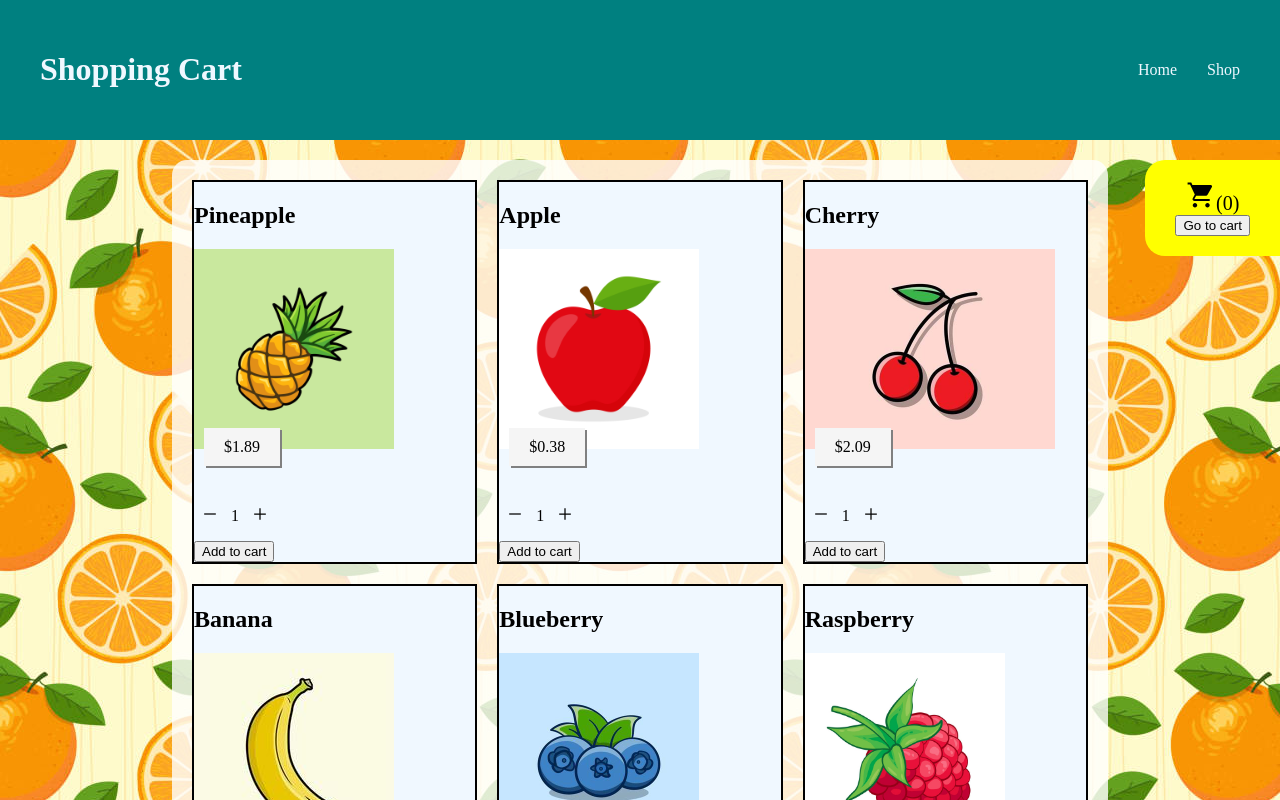
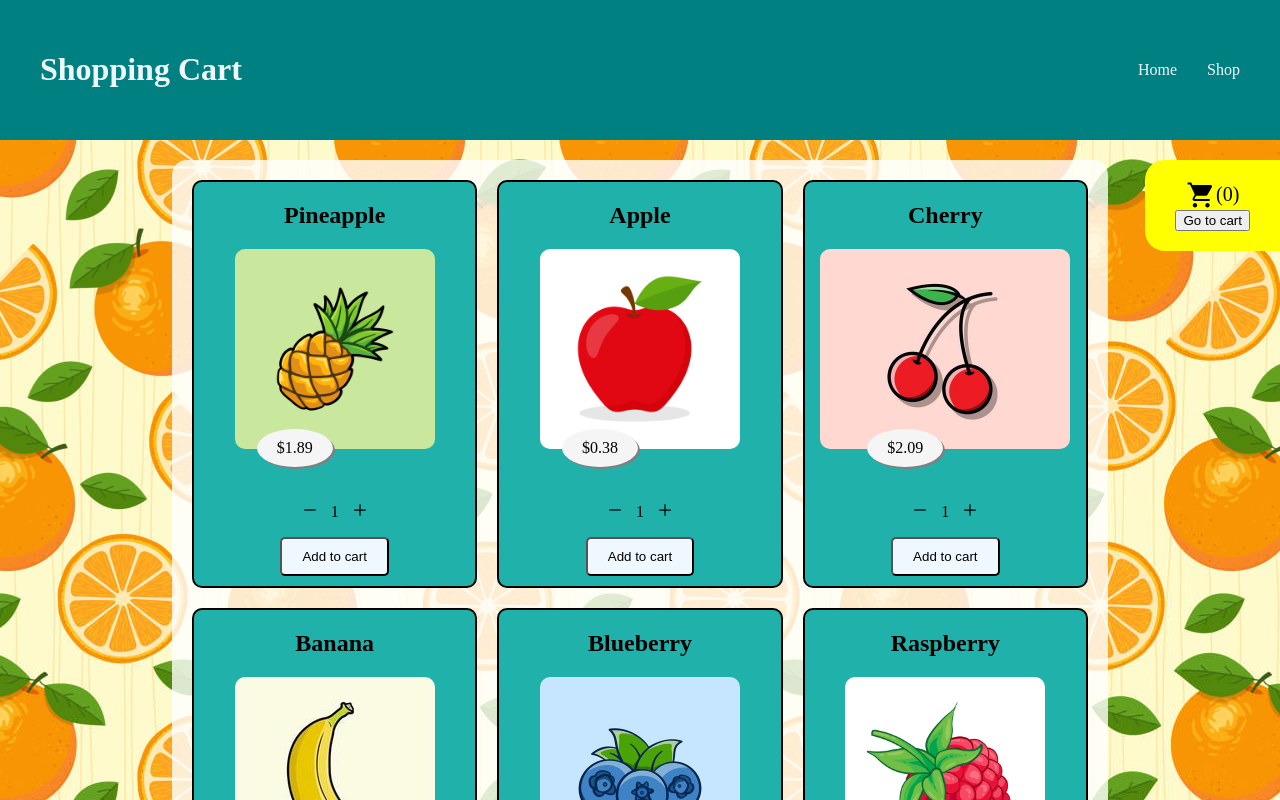
Before and after one commit to stef44n/shopping-cart, a React (Create React App) app: page /shop in a window 1280 px wide. Shown: the top 800 px of the page. Built offline with nearby package versions, Linux system fonts and the light colour scheme.

Commit message:
Add styling

```diff
--- a/src/styles/Card.css
+++ b/src/styles/Card.css
@@ -1,6 +1,15 @@
 .card {
     border: solid 2px black;
-    background-color: aliceblue;
+    background-color: lightseagreen;
+    display: flex;
+    flex-direction: column;
+    align-items: center;
+    border-radius: 10px;
+}
+
+.card > img {
+    width: fit-content;
+    border-radius: 10px;
 }
 
 .quantity {
@@ -19,12 +28,20 @@ div.quantity > button {
 }
 
 .price {
-    background-color: whitesmoke;
+    background-color: rgb(245, 245, 245);
     position: relative;
     width: fit-content;
     padding: 10px 20px;
     margin: 0;
-    bottom: 25px;
-    left: 10px;
+    bottom: 20px;
+    right: 40px;
     box-shadow: 2px 2px gray;
+    border-radius: 50%;
 }
+
+.card > button {
+    background-color: aliceblue;
+    padding: 10px 20px;
+    border-radius: 5px;
+    margin-bottom: 10px;
+}
--- a/src/styles/Cart.css
+++ b/src/styles/Cart.css
@@ -2,19 +2,26 @@
     display: grid;
     justify-content: space-between;
     grid-template-columns: 1fr 1fr 1fr 1fr 1fr;
-    margin: 5px 0;
+    padding: 5px 0;
+}
+
+.item:nth-child(2n) {
+    background-color: lightcyan;
+    border-radius: 5px;
 }
 
 .cart-image {
     height: 50px;
+    border-radius: 5px;
 }
 
 .cart {
     border: solid 2px teal;
     width: 40vw;
-    margin: 0 auto;
+    margin: 20px auto;
     background-color: white;
     border-radius: 15px;
+    padding: 20px;
 }
 
 .cart-card > * {
@@ -24,3 +31,35 @@
 .cart-card > img {
     justify-self: right;
 }
+
+.cart-empty {
+    display: flex;
+    flex-direction: column;
+    align-items: center;
+}
+
+.cart-empty > p,
+.trolley > p {
+    color: orange;
+    position: relative;
+    bottom: -23px;
+    height: 0px;
+    font-size: 3rem;
+    margin: 0;
+}
+
+.cart-empty > img,
+.trolley > img {
+    height: 150px;
+}
+
+.trolley {
+    display: flex;
+    flex-direction: column;
+    align-items: center;
+}
+
+.cart-small {
+    display: flex;
+    align-items: center;
+}
```
